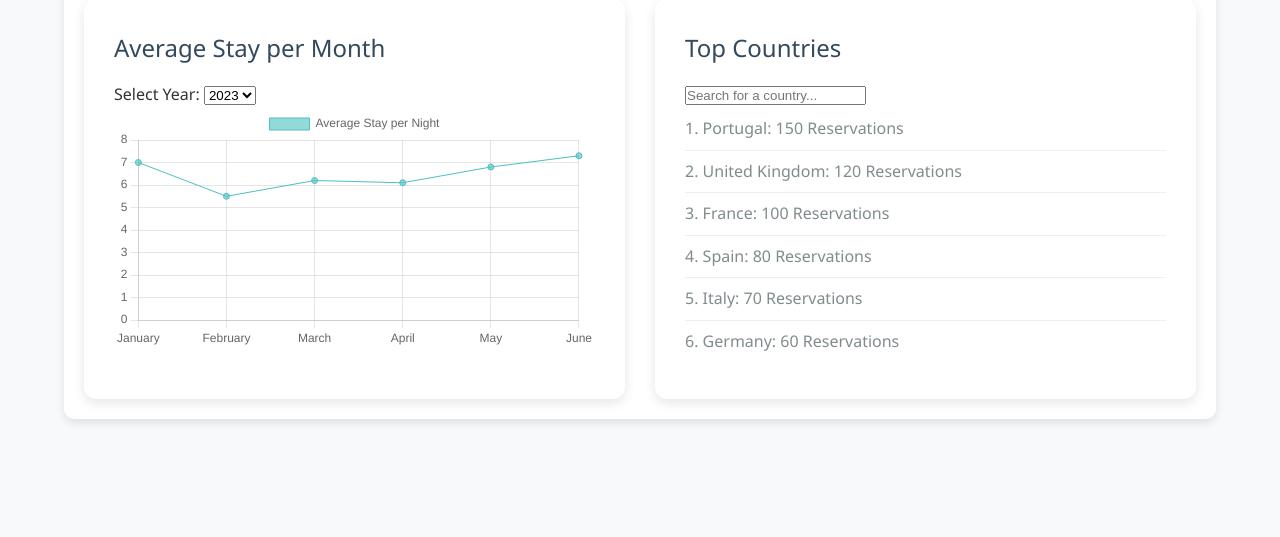
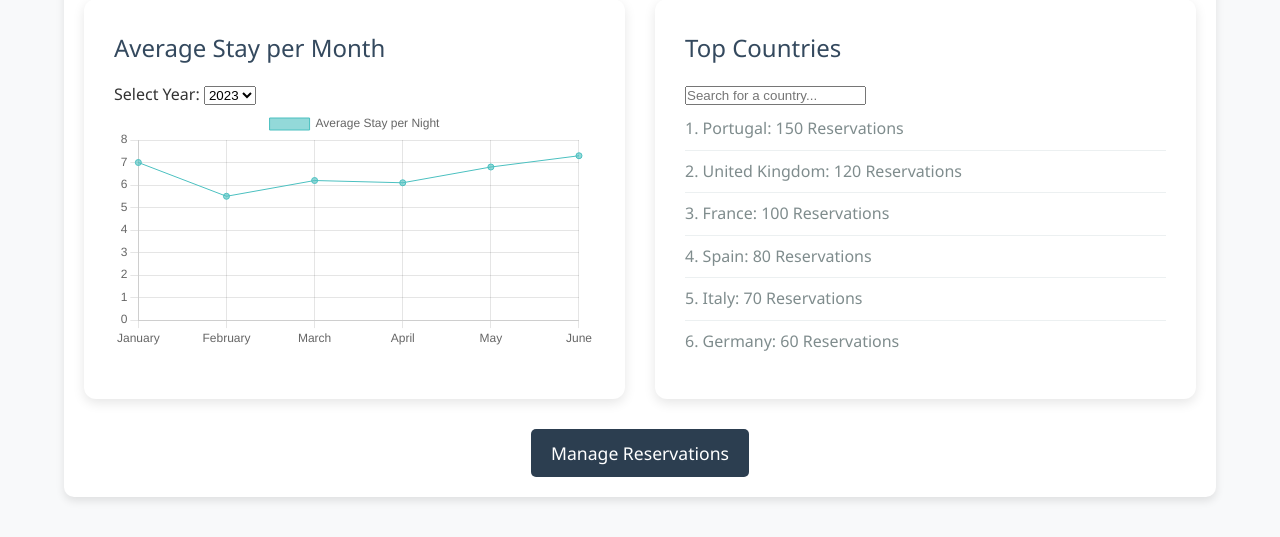
Before and after one commit to KrsticevicM/hotel-stats, a Django app: page / in a window 1280 px wide. Shown: the part 595-1132 px from the top of the page. Before the commit the page ends 1018 px from the top, so only its background shows below. Run offline with Django 5.2, Linux system fonts and the light colour scheme.

Commit message:
Setting up manage reservations page

```diff
--- a/hotel_system/hotel_stats/static/css/styles.css
+++ b/hotel_system/hotel_stats/static/css/styles.css
@@ -100,3 +100,28 @@ h2 {
    text-align: center;
    font-weight: 600;
 }
+
+.manage-link-container {
+   text-align: center;
+   margin-top: 30px;
+}
+
+.manage-link {
+   display: inline-block;
+   padding: 10px 20px;
+   font-size: 1.1rem;
+   color: #fff;
+   background-color: #2c3e50;
+   border-radius: 5px;
+   text-decoration: none;
+   transition: background-color 0.3s ease, transform 0.3s ease;
+}
+
+.manage-link:hover {
+   background-color: #34495e;
+   transform: translateY(-3px);
+}
+
+.manage-link:active {
+   transform: translateY(1px);
+}
--- a/hotel_system/hotel_stats/templates/dashboard.html
+++ b/hotel_system/hotel_stats/templates/dashboard.html
@@ -54,6 +54,11 @@
                 </ul>
             </div>
         </div>
+
+        <div class="manage-link-container">
+            <a href="/manage-reservations" class="manage-link">Manage Reservations</a>
+        </div>
+
     </div>
 
     <!-- Add JS File -->
--- a/hotel_system/hotel_stats/urls.py
+++ b/hotel_system/hotel_stats/urls.py
@@ -3,5 +3,5 @@ from . import views
 
 urlpatterns = [
     path('', views.dashboard, name='dashboard'),
-    path('home', views.home, name='home'),
+    path('manage-reservations/', views.manage_reservations, name='manage_reservations'),
 ]
--- a/hotel_system/hotel_stats/views.py
+++ b/hotel_system/hotel_stats/views.py
@@ -1,8 +1,9 @@
 from django.shortcuts import render
 from django.http import HttpResponse
 
-def home(request):
-   return HttpResponse("Welcome to the Hotel System!")
+def manage_reservations(request):
+    # You can fetch existing reservations here if needed
+    return render(request, 'manage_reservations.html')
 
 def dashboard(request):
 
```
Also changed, not shown: hotel_system/hotel_stats/templates/base.html (deleted, +0 -16 lines), hotel_system/hotel_stats/templates/manage_reservations.html (added, +11 -0 lines).
